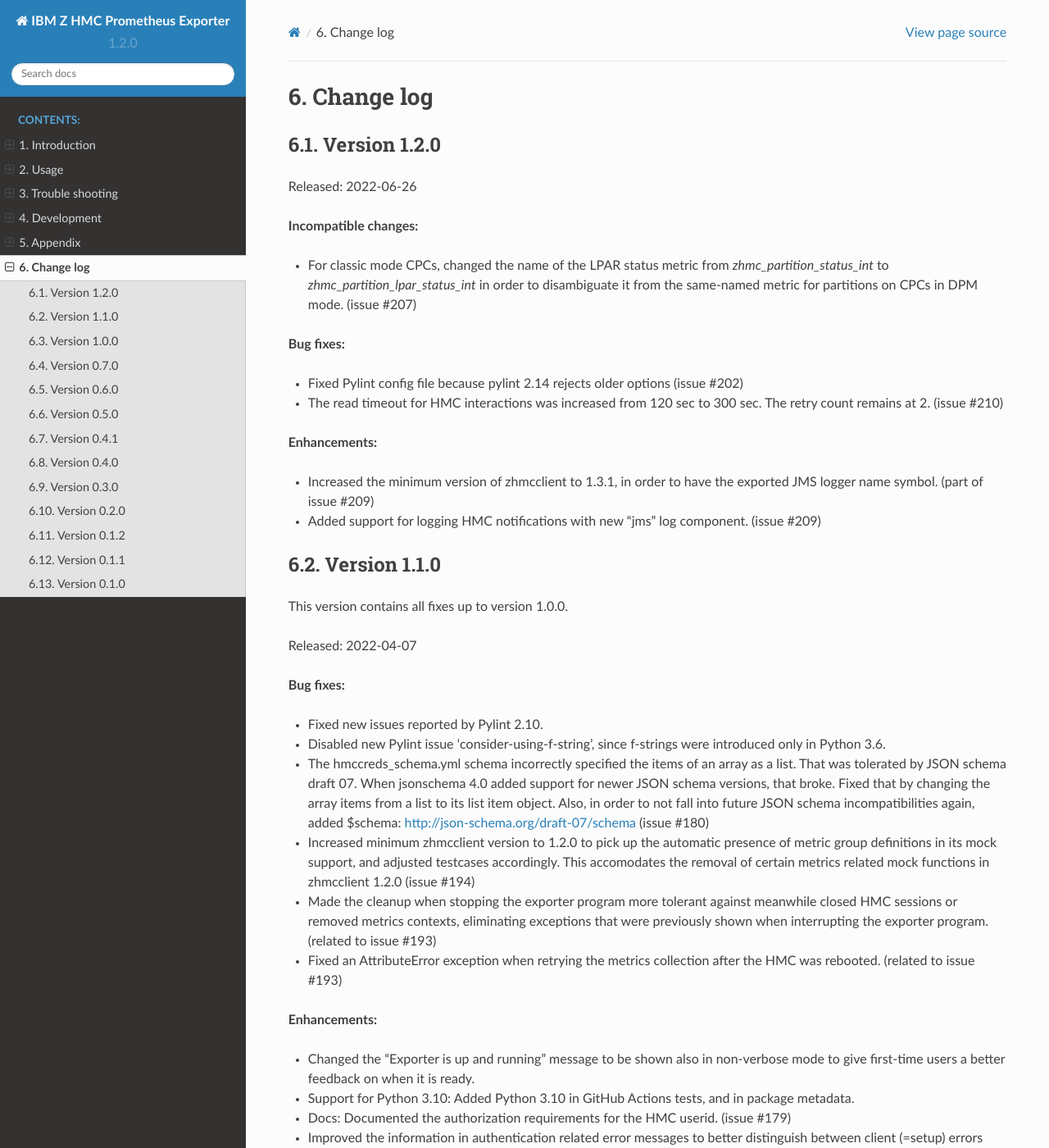
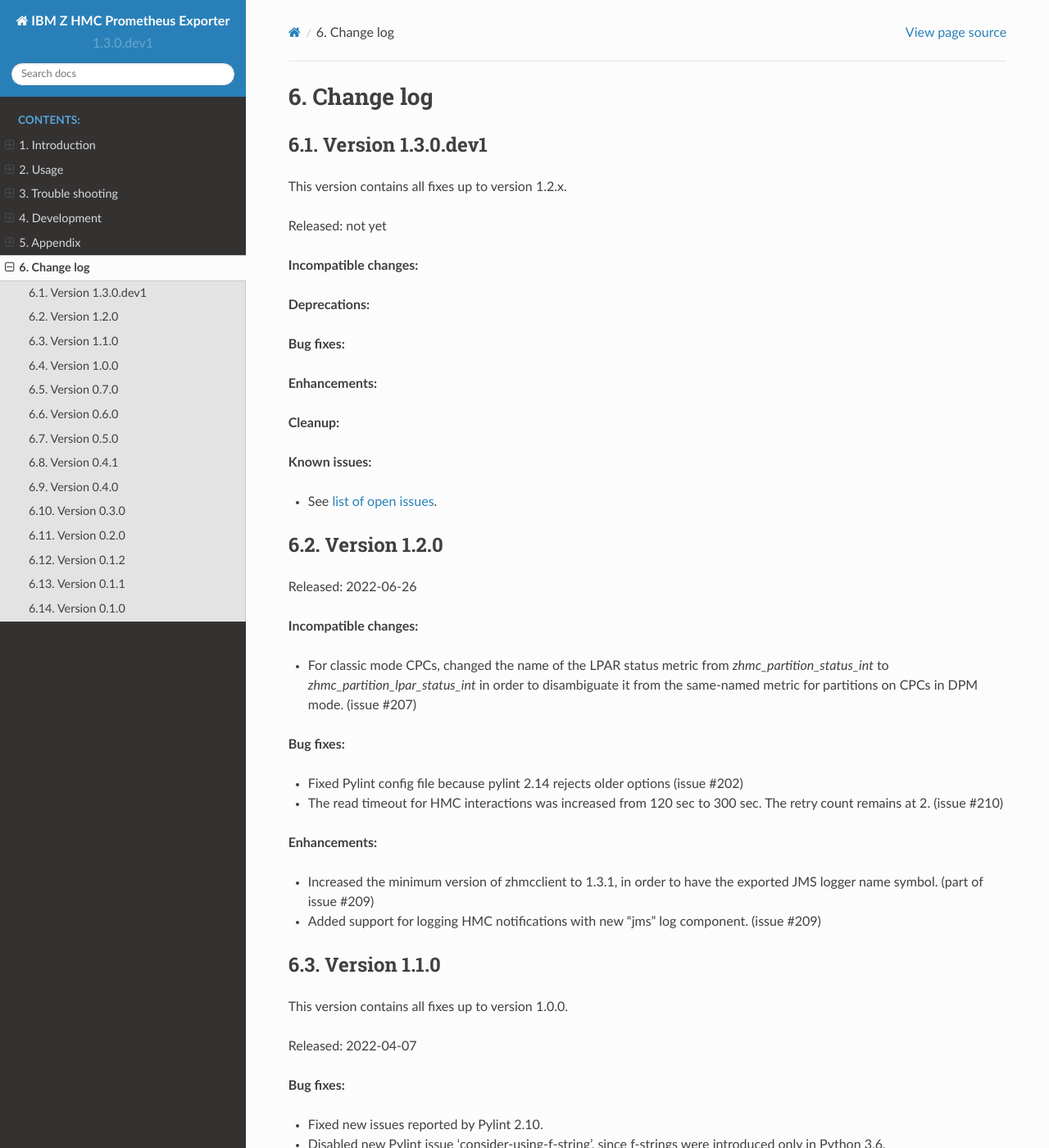
Before and after one commit to zhmcclient/zhmc-prometheus-exporter, a Sphinx documentation site: the page built from docs/changes.rst, in a window 1280 px wide and 1400 px high. Shown: the whole window at 82% size. Built offline with Sphinx 7.4.7 and the Read the Docs theme 2.0.0, drawn with Linux system fonts in a browser that asks for light colours; some of the changed text lies outside the part shown.

Commit message:
Start 1.3.0
Signed-off-by: Andreas Maier <maiera@de.ibm.com>

```diff
--- a/docs/changes.rst
+++ b/docs/changes.rst
@@ -15,6 +15,30 @@
 
 Change log
 ----------
+
+
+Version 1.3.0.dev1
+^^^^^^^^^^^^^^^^^^
+
+This version contains all fixes up to version 1.2.x.
+
+Released: not yet
+
+**Incompatible changes:**
+
+**Deprecations:**
+
+**Bug fixes:**
+
+**Enhancements:**
+
+**Cleanup:**
+
+**Known issues:**
+
+* See `list of open issues`_.
+
+.. _`list of open issues`: https://github.com/zhmcclient/zhmc-prometheus-exporter/issues
 
 
 Version 1.2.0
--- a/zhmc_prometheus_exporter/_version.py
+++ b/zhmc_prometheus_exporter/_version.py
@@ -25,4 +25,4 @@
 #:
 #: * "M.N.P.dev1": A not yet released version M.N.P
 #: * "M.N.P": A released version M.N.P
-__version__ = '1.2.0'
+__version__ = '1.3.0.dev1'
```
